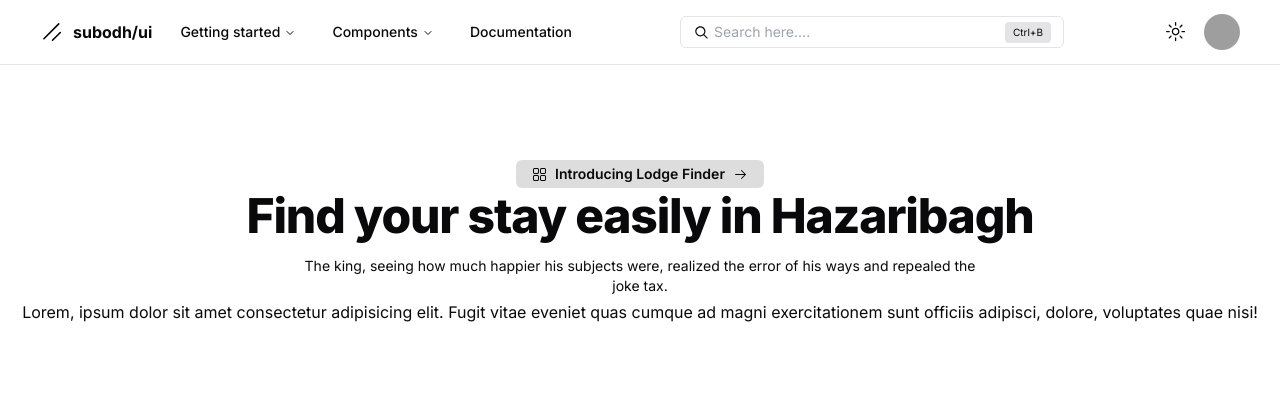
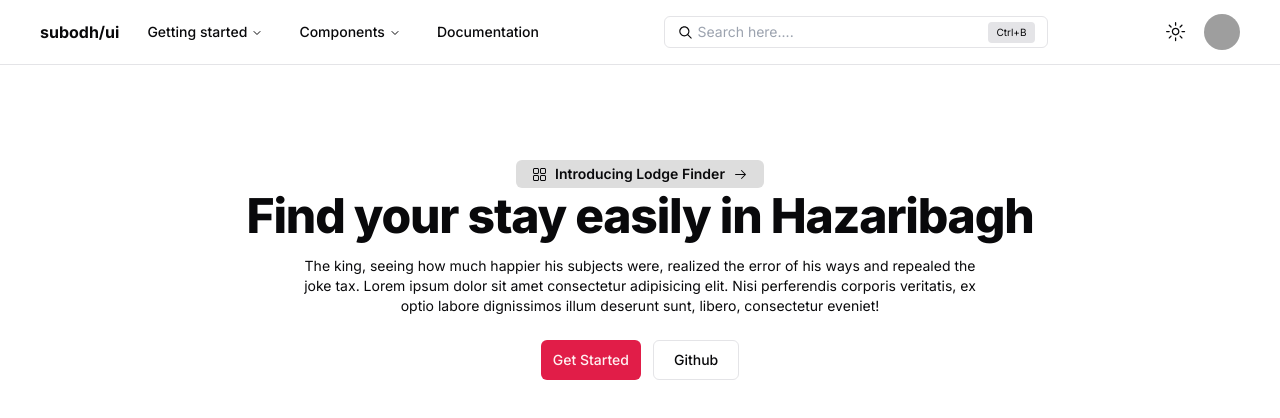
Before and after one commit to 1432Subodh/subdoh, a Next.js app: page / in a window 1280 px wide. Shown: the top 418 px of the page. Built offline with nearby package versions, Linux system fonts and the light colour scheme; grey boxes are pictures that could not be loaded.

Commit message:
adding more

```diff
--- a/package.json
+++ b/package.json
@@ -25,6 +25,7 @@
     "cmdk": "^1.0.0",
     "locomotive-scroll": "^5.0.0-beta.13",
     "lucide-react": "^0.383.0",
+    "mongoose": "^8.4.1",
     "next": "14.2.3",
     "next-themes": "^0.3.0",
     "react": "^18",
--- /dev/null
+++ b/src/app/lodge/[place]/page.tsx
@@ -0,0 +1,9 @@
+import React from 'react'
+
+function page() {
+  return (
+    <div>afd</div>
+  )
+}
+
+export default page
--- /dev/null
+++ b/src/app/lodge/layout.tsx
@@ -0,0 +1,19 @@
+import Aside from "@/components/component/Dashboard/Aside"
+
+export default function DashboardLayout({
+    children, // will be a page or nested layout
+}: {
+    children: React.ReactNode
+}) {
+    return (
+        <section>
+            {/* Include shared UI here e.g. a header or sidebar */}
+            {/* <Aside /> */}
+            <div className='w-full min-h-screen dark:bg-[#151518] sm:pl-[58px] sm:pr-10 pr-2 px-2 pt-[68px]'>
+
+                {children}
+            </div>
+
+        </section>
+    )
+}
--- /dev/null
+++ b/src/app/lodge/page.tsx
@@ -0,0 +1,9 @@
+import React from 'react'
+
+function page() {
+  return (
+    <div>welcome to all lodge page</div>
+  )
+}
+
+export default page
--- a/src/components/Home/Home.tsx
+++ b/src/components/Home/Home.tsx
@@ -1,11 +1,12 @@
 import { ArrowRightIcon, DashboardIcon } from '@radix-ui/react-icons'
 import Link from 'next/link'
 import React from 'react'
+import { Button } from '../ui/button'
 
 function Home() {
     return (
         <div className='sm:py-20 py-16 flex flex-col gap-1 items-center'>
-            <Link href={'#'} className='text-sm px-4 rounded-md py-1 dark:bg-[#27272a] hover:dark:bg-[#303031] bg-[#dddddd] hover:bg-[#eeeeee] transition-all font-semibold flex items-center gap-2'>
+            <Link href={'/lodge'} className='text-sm px-4 rounded-md py-1 dark:bg-[#27272a] hover:dark:bg-[#303031] bg-[#dddddd] hover:bg-[#eeeeee] transition-all font-semibold flex items-center gap-2'>
                 <DashboardIcon />
                 <span>Introducing Lodge Finder</span>
                 <ArrowRightIcon />
@@ -14,10 +15,17 @@ function Home() {
                 Find your stay easily in Hazaribagh
             </h2>
             <p className="leading-5 mt-3 text-sm text-center w-full sm:px-[300px] px-5">
-                The king, seeing how much happier his subjects were, realized the error of
-                his ways and repealed the joke tax.
+                The king, seeing how much happier his subjects were, realized the error of his ways and repealed the joke tax.
+                Lorem ipsum dolor sit amet consectetur adipisicing elit. Nisi perferendis corporis veritatis, ex optio labore dignissimos illum deserunt sunt, libero, consectetur eveniet!
             </p>
-            <p>Lorem, ipsum dolor sit amet consectetur adipisicing elit. Fugit vitae eveniet quas cumque ad magni exercitationem sunt officiis adipisci, dolore, voluptates quae nisi!</p>
+            <div className='flex gap-3 mt-5'>
+                <Link href={'/lodge'}>
+                    <Button variant={'default'} className='px-3 py-1'>Get Started</Button>
+                </Link>
+                <Link href={'https://github.com/1432Subodh'} target="_blank">
+                    <Button variant={'outline'} className='px-5 py-1'>Github</Button>
+                </Link>
+            </div>
         </div>
     )
 }
--- a/src/components/component/Navbar/Navbar.tsx
+++ b/src/components/component/Navbar/Navbar.tsx
@@ -30,7 +30,7 @@ function Navbar() {
             <SideBar />
           </div>
           <Link href={'/'} className='items-center gap-2 hidden sm:flex cursor-pointer'>
-            <img src="logo.svg" alt="" className='dark:invert ' width={25} />
+            {/* <img src="logo.svg" alt="" className='dark:invert ' width={25} /> */}
             <span className=" font-bold">subodh/ui</span>
           </Link>
         </div>
--- a/src/components/component/serachbar/CommandBox.tsx
+++ b/src/components/component/serachbar/CommandBox.tsx
@@ -31,21 +31,32 @@ import Link from "next/link"
 import { useState } from "react"
 import { DialogClose } from "@/components/ui/dialog"
 import { Button } from "@/components/ui/button"
+import { Globe } from "lucide-react"
 
 
 export function CommandBox() {
     const [data, setData] = useState('')
 
+
+    const AddressKey = ['nutan nagar', 'jabra', 'korrh chowk', 'lakhe', 'matawari', 'babugaon', 'nilambar pitambar chowk', 'devangana', 'shivpuri', 'krishpuri', 'sindur', 'janda chowk', 'bundel nagar']
+
     return (
         <>
             <Command className="rounded-lg border shadow-md ">
-                <CommandInput placeholder="Type a command or search..." onChangeCapture={(e:any)=>setData(e.target.value)} />
+                <CommandInput placeholder="Type a command or search..." onChangeCapture={(e: any) => setData(e.target.value)} />
                 <CommandList>
-                    <CommandEmpty>
-                        <div className="bg-primary mx-1 text-left px-3 py-2 rounded-md font-semibold ">
-                            Search  {data}
-                        </div>
-                    </CommandEmpty>
+                    <Link href={`/lodge/${data.replaceAll(' ', '-')}`}>
+                        <DialogClose asChild>
+                            <div>
+                                <CommandEmpty>
+                                    <div className="bg-primary mx-1 text-left px-3 py-2 rounded-md font-semibold ">
+                                        Search  {data}
+                                    </div>
+                                </CommandEmpty>
+                            </div>
+                        </DialogClose>
+                    </Link>
+
                     <CommandGroup heading="Suggestions">
                         <Link href={'/dashboard'}>
                             <DialogClose asChild>
@@ -67,6 +78,26 @@ export function CommandBox() {
                         </CommandItem>
                     </CommandGroup>
                     <CommandSeparator />
+
+
+                    <CommandGroup heading="Lodge Place">
+                        {
+                            AddressKey.map((ele, index) => <Link href={`/lodge/${ele.replaceAll(' ', '-')}`}>
+                                <DialogClose asChild>
+                                    <div>
+                                        <CommandItem>
+                                            <Globe className="mr-2 h-4 w-4" />
+                                            <span className="capitalize">{ele}</span>
+                                            {/* <CommandShortcut>⌘P</CommandShortcut> */}
+                                        </CommandItem>
+                                    </div>
+                                </DialogClose>
+                            </Link>)
+                        }
+                    </CommandGroup>
+
+
+
                     <CommandGroup heading="Settings">
                         <CommandItem>
                             <PersonIcon className="mr-2 h-4 w-4" />
```
Also changed, not shown: 2 other files (tests, documents, lock files or other folders).
